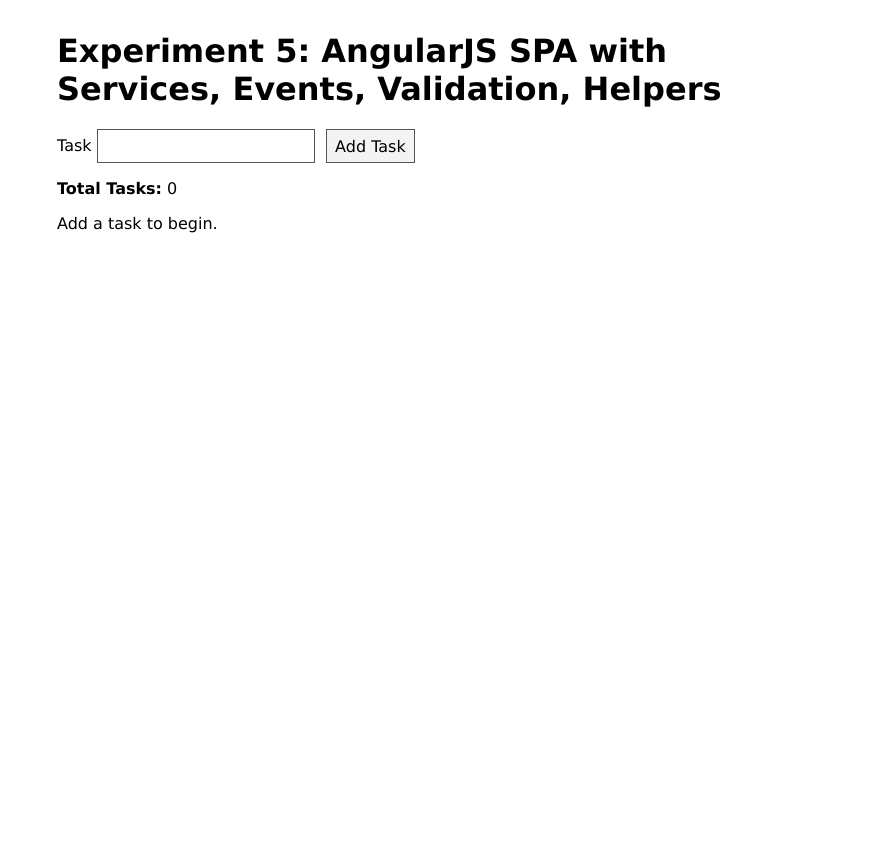
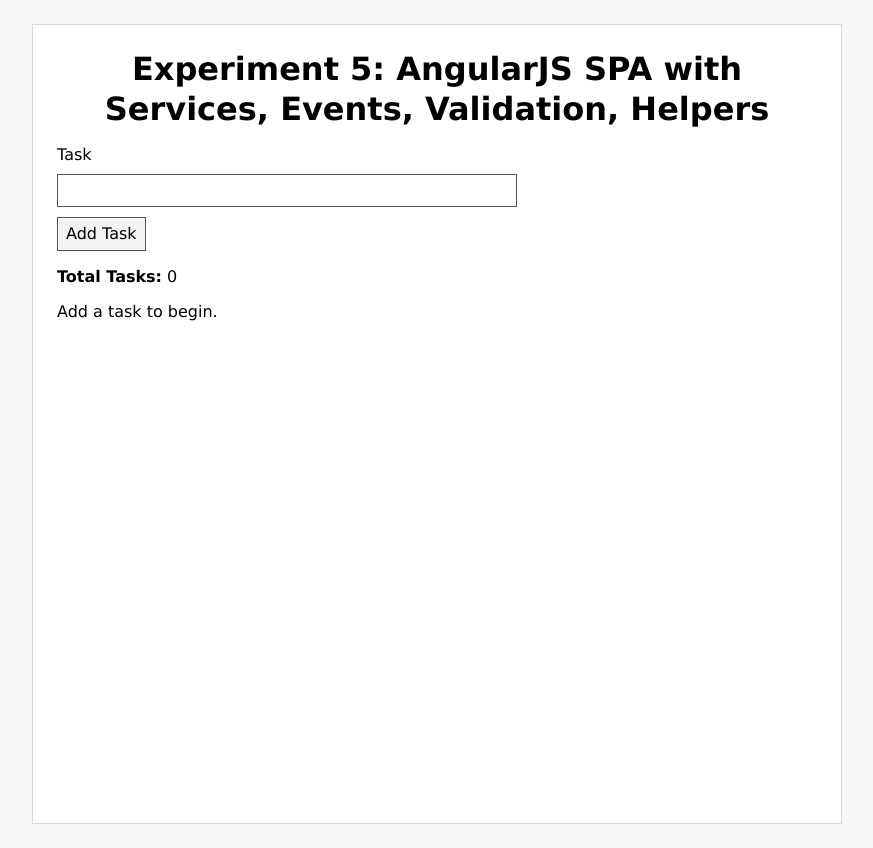
Before and after one commit to Devang-Deokule/Web-Lab, a plain HTML site: page 05_angularjs_spa_services_events_validation_helpers/index.html in a window 1280 px wide. Shown: the whole page, without its empty margins (203-1076 px from the left). Before the commit the page ends 800 px from the top, so only its background shows below. Drawn offline with nearby package versions, Linux system fonts and the light colour scheme.

Commit message:
web lab experiments

```diff
--- a/01_matomo_analytics/style.css
+++ b/01_matomo_analytics/style.css
@@ -2,17 +2,36 @@
   margin: 0;
   font-family: Georgia, "Times New Roman", serif;
   line-height: 1.5;
+  min-height: 100vh;
+  display: flex;
+  justify-content: center;
+  padding: 1.5rem 1rem;
+  background: #f8f8f8;
 }
 
 .container {
-  max-width: 760px;
-  margin: 2rem auto;
-  padding: 0 1rem;
+  width: min(100%, 760px);
+  padding: 1.5rem;
+  border: 1px solid #d8d8d8;
+  background: #fff;
 }
 
 h1,
 h2 {
-  margin-bottom: 0.5rem;
+  margin: 0 0 0.65rem;
+}
+
+h1 {
+  max-width: 28ch;
+  margin-left: auto;
+  margin-right: auto;
+  text-align: center;
+  font-weight: 700;
+  line-height: 1.25;
+  display: -webkit-box;
+  -webkit-line-clamp: 2;
+  -webkit-box-orient: vertical;
+  overflow: hidden;
 }
 
 button {
@@ -23,6 +42,13 @@
 }
 
 #status {
-  margin-top: 0.8rem;
+  margin-top: 0.9rem;
   min-height: 1.5rem;
 }
+
+section,
+ul,
+p,
+button {
+  margin-top: 0.8rem;
+}
--- a/02_typescript_calculator/styles.css
+++ b/02_typescript_calculator/styles.css
@@ -1,16 +1,34 @@
 body {
   margin: 0;
   font-family: Cambria, Cochin, Georgia, serif;
+  min-height: 100vh;
+  display: flex;
+  justify-content: center;
+  padding: 1.5rem 1rem;
+  background: #f8f8f8;
 }
 
 .container {
-  max-width: 520px;
-  margin: 2rem auto;
-  padding: 0 1rem;
+  width: min(100%, 520px);
+  padding: 1.5rem;
+  border: 1px solid #d8d8d8;
+  background: #fff;
 }
 
 .row {
-  margin: 0.8rem 0;
+  margin: 0.9rem 0;
+}
+
+h1 {
+  max-width: 26ch;
+  margin: 0 auto 1rem;
+  text-align: center;
+  font-weight: 700;
+  line-height: 1.25;
+  display: -webkit-box;
+  -webkit-line-clamp: 2;
+  -webkit-box-orient: vertical;
+  overflow: hidden;
 }
 
 label {
@@ -22,8 +40,10 @@
 select,
 button {
   font: inherit;
-  padding: 0.4rem 0.5rem;
+  width: 100%;
+  padding: 0.45rem 0.55rem;
   border: 1px solid #555;
+  box-sizing: border-box;
 }
 
 button {
@@ -32,6 +52,7 @@
 }
 
 #result {
+  margin-top: 0.95rem;
   font-weight: 600;
   min-height: 1.3rem;
 }
--- a/03_typescript_multilevel_inheritance/styles.css
+++ b/03_typescript_multilevel_inheritance/styles.css
@@ -1,12 +1,30 @@
 body {
   margin: 0;
   font-family: "Segoe UI", Tahoma, Geneva, Verdana, sans-serif;
+  min-height: 100vh;
+  display: flex;
+  justify-content: center;
+  padding: 1.5rem 1rem;
+  background: #f8f8f8;
 }
 
 .container {
-  max-width: 720px;
-  margin: 2rem auto;
-  padding: 0 1rem;
+  width: min(100%, 720px);
+  padding: 1.5rem;
+  border: 1px solid #d8d8d8;
+  background: #fff;
+}
+
+h1 {
+  max-width: 28ch;
+  margin: 0 auto 1rem;
+  text-align: center;
+  font-weight: 700;
+  line-height: 1.25;
+  display: -webkit-box;
+  -webkit-line-clamp: 2;
+  -webkit-box-orient: vertical;
+  overflow: hidden;
 }
 
 button {
@@ -21,4 +39,5 @@
   border: 1px solid #ddd;
   padding: 0.8rem;
   background: #fafafa;
+  white-space: pre-wrap;
 }
--- a/04_angularjs_spa_basic/styles.css
+++ b/04_angularjs_spa_basic/styles.css
@@ -1,21 +1,47 @@
 body {
   margin: 0;
   font-family: "Trebuchet MS", sans-serif;
+  min-height: 100vh;
+  display: flex;
+  justify-content: center;
+  padding: 1.5rem 1rem;
+  background: #f8f8f8;
 }
 
 .container {
-  max-width: 760px;
-  margin: 2rem auto;
-  padding: 0 1rem;
+  width: min(100%, 760px);
+  padding: 1.5rem;
+  border: 1px solid #d8d8d8;
+  background: #fff;
+}
+
+h1 {
+  max-width: 30ch;
+  margin: 0 auto 1rem;
+  text-align: center;
+  font-weight: 700;
+  line-height: 1.25;
+  display: -webkit-box;
+  -webkit-line-clamp: 2;
+  -webkit-box-orient: vertical;
+  overflow: hidden;
 }
 
 nav {
-  margin-bottom: 1rem;
+  margin: 1rem 0;
+  display: flex;
+  flex-wrap: wrap;
+  gap: 0.6rem;
 }
 
 nav a {
-  margin-right: 0.8rem;
+  margin-right: 0;
+  padding: 0.25rem 0.4rem;
   text-decoration: none;
   color: inherit;
   border-bottom: 1px solid #ccc;
 }
+
+[ng-view] {
+  padding-top: 0.7rem;
+}
--- a/05_angularjs_spa_services_events_validation_helpers/styles.css
+++ b/05_angularjs_spa_services_events_validation_helpers/styles.css
@@ -1,16 +1,37 @@
 body {
   margin: 0;
   font-family: Verdana, Geneva, Tahoma, sans-serif;
+  min-height: 100vh;
+  display: flex;
+  justify-content: center;
+  padding: 1.5rem 1rem;
+  background: #f8f8f8;
 }
 
 .container {
-  max-width: 760px;
-  margin: 2rem auto;
-  padding: 0 1rem;
+  width: min(100%, 760px);
+  padding: 1.5rem;
+  border: 1px solid #d8d8d8;
+  background: #fff;
+}
+
+h1 {
+  max-width: 34ch;
+  margin: 0 auto 1rem;
+  text-align: center;
+  font-weight: 700;
+  line-height: 1.25;
+  display: -webkit-box;
+  -webkit-line-clamp: 2;
+  -webkit-box-orient: vertical;
+  overflow: hidden;
 }
 
 form {
   margin-bottom: 1rem;
+  display: grid;
+  gap: 0.6rem;
+  max-width: 460px;
 }
 
 input,
@@ -20,12 +41,27 @@
   border: 1px solid #555;
 }
 
+input {
+  width: 100%;
+  box-sizing: border-box;
+}
+
 button {
-  margin-left: 0.4rem;
+  margin-left: 0;
   background: #f3f3f3;
+  width: fit-content;
 }
 
 small {
   display: block;
-  margin: 0.4rem 0;
+  margin: 0;
 }
+
+ul {
+  margin-top: 0.9rem;
+  padding-left: 1.2rem;
+}
+
+li {
+  margin: 0.45rem 0;
+}
--- a/06_ajax_search/styles.css
+++ b/06_ajax_search/styles.css
@@ -1,21 +1,44 @@
 body {
   margin: 0;
   font-family: "Segoe UI", sans-serif;
+  min-height: 100vh;
+  display: flex;
+  justify-content: center;
+  padding: 1.5rem 1rem;
+  background: #f8f8f8;
 }
 
 .container {
-  max-width: 700px;
-  margin: 2rem auto;
-  padding: 0 1rem;
+  width: min(100%, 700px);
+  padding: 1.5rem;
+  border: 1px solid #d8d8d8;
+  background: #fff;
+}
+
+h1 {
+  max-width: 30ch;
+  margin: 0 auto 1rem;
+  text-align: center;
+  font-weight: 700;
+  line-height: 1.25;
+  display: -webkit-box;
+  -webkit-line-clamp: 2;
+  -webkit-box-orient: vertical;
+  overflow: hidden;
 }
 
 input {
   width: 100%;
-  max-width: 320px;
-  padding: 0.45rem;
+  max-width: 360px;
+  padding: 0.48rem;
   border: 1px solid #555;
 }
 
 ul {
+  margin-top: 1rem;
   padding-left: 1.2rem;
 }
+
+li {
+  margin: 0.4rem 0;
+}
--- a/07_ajax_realtime_form_validation/styles.css
+++ b/07_ajax_realtime_form_validation/styles.css
@@ -1,23 +1,41 @@
 body {
   margin: 0;
   font-family: Arial, Helvetica, sans-serif;
+  min-height: 100vh;
+  display: flex;
+  justify-content: center;
+  padding: 1.5rem 1rem;
+  background: #f8f8f8;
 }
 
 .container {
-  max-width: 640px;
-  margin: 2rem auto;
-  padding: 0 1rem;
+  width: min(100%, 640px);
+  padding: 1.5rem;
+  border: 1px solid #d8d8d8;
+  background: #fff;
+}
+
+h1 {
+  max-width: 32ch;
+  margin: 0 auto 1rem;
+  text-align: center;
+  font-weight: 700;
+  line-height: 1.25;
+  display: -webkit-box;
+  -webkit-line-clamp: 2;
+  -webkit-box-orient: vertical;
+  overflow: hidden;
 }
 
 form {
   display: grid;
-  gap: 0.6rem;
-  max-width: 360px;
+  gap: 0.65rem;
+  max-width: 420px;
 }
 
 input,
 button {
-  padding: 0.45rem;
+  padding: 0.48rem;
   border: 1px solid #555;
   font: inherit;
 }
--- a/09_flask_feedback_form/static/style.css
+++ b/09_flask_feedback_form/static/style.css
@@ -1,17 +1,35 @@
 body {
   margin: 0;
   font-family: "Palatino Linotype", Palatino, serif;
+  min-height: 100vh;
+  display: flex;
+  justify-content: center;
+  padding: 1.5rem 1rem;
+  background: #f8f8f8;
 }
 
 .container {
-  max-width: 720px;
-  margin: 2rem auto;
-  padding: 0 1rem;
+  width: min(100%, 720px);
+  padding: 1.5rem;
+  border: 1px solid #d8d8d8;
+  background: #fff;
+}
+
+h1 {
+  max-width: 30ch;
+  margin: 0 auto 1rem;
+  text-align: center;
+  font-weight: 700;
+  line-height: 1.25;
+  display: -webkit-box;
+  -webkit-line-clamp: 2;
+  -webkit-box-orient: vertical;
+  overflow: hidden;
 }
 
 form {
   display: grid;
-  gap: 0.6rem;
+  gap: 0.65rem;
   max-width: 460px;
 }
 
@@ -29,5 +47,6 @@
 }
 
 ul {
+  margin-top: 0.8rem;
   padding-left: 1.2rem;
 }
--- a/10_flask_portfolio/static/style.css
+++ b/10_flask_portfolio/static/style.css
@@ -2,17 +2,39 @@
   margin: 0;
   font-family: "Book Antiqua", "Times New Roman", serif;
   line-height: 1.55;
+  min-height: 100vh;
+  display: flex;
+  justify-content: center;
+  padding: 1.5rem 1rem;
+  background: #f8f8f8;
 }
 
 .container {
-  max-width: 800px;
-  margin: 2rem auto;
-  padding: 0 1rem;
+  width: min(100%, 800px);
+  padding: 1.5rem;
+  border: 1px solid #d8d8d8;
+  background: #fff;
 }
 
 header,
 section {
-  margin-bottom: 1.2rem;
+  margin-bottom: 1.15rem;
+}
+
+h1 {
+  max-width: 24ch;
+  margin: 0 auto 0.6rem;
+  text-align: center;
+  font-weight: 700;
+  line-height: 1.25;
+  display: -webkit-box;
+  -webkit-line-clamp: 2;
+  -webkit-box-orient: vertical;
+  overflow: hidden;
+}
+
+header p {
+  text-align: center;
 }
 
 h1,
```
Also changed, not shown: README.md (added), 1 other file.
